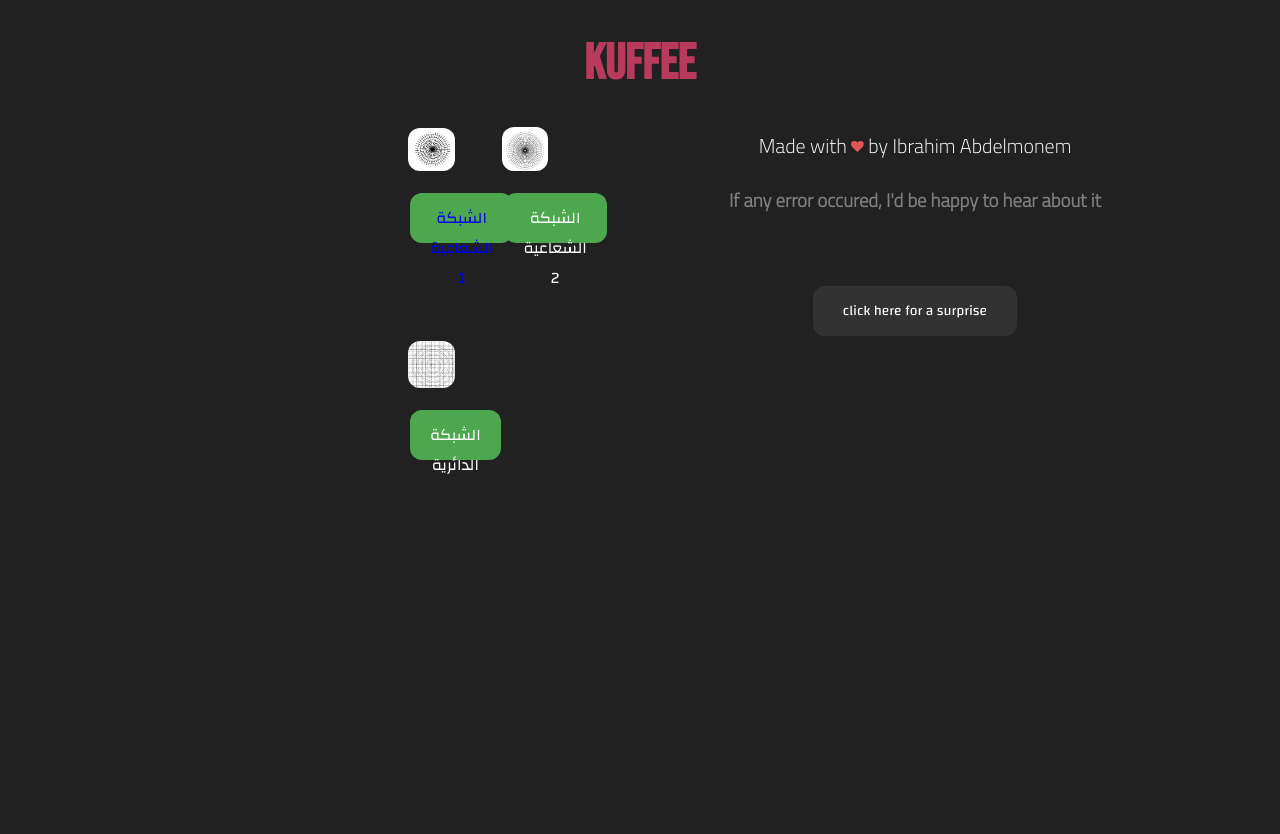
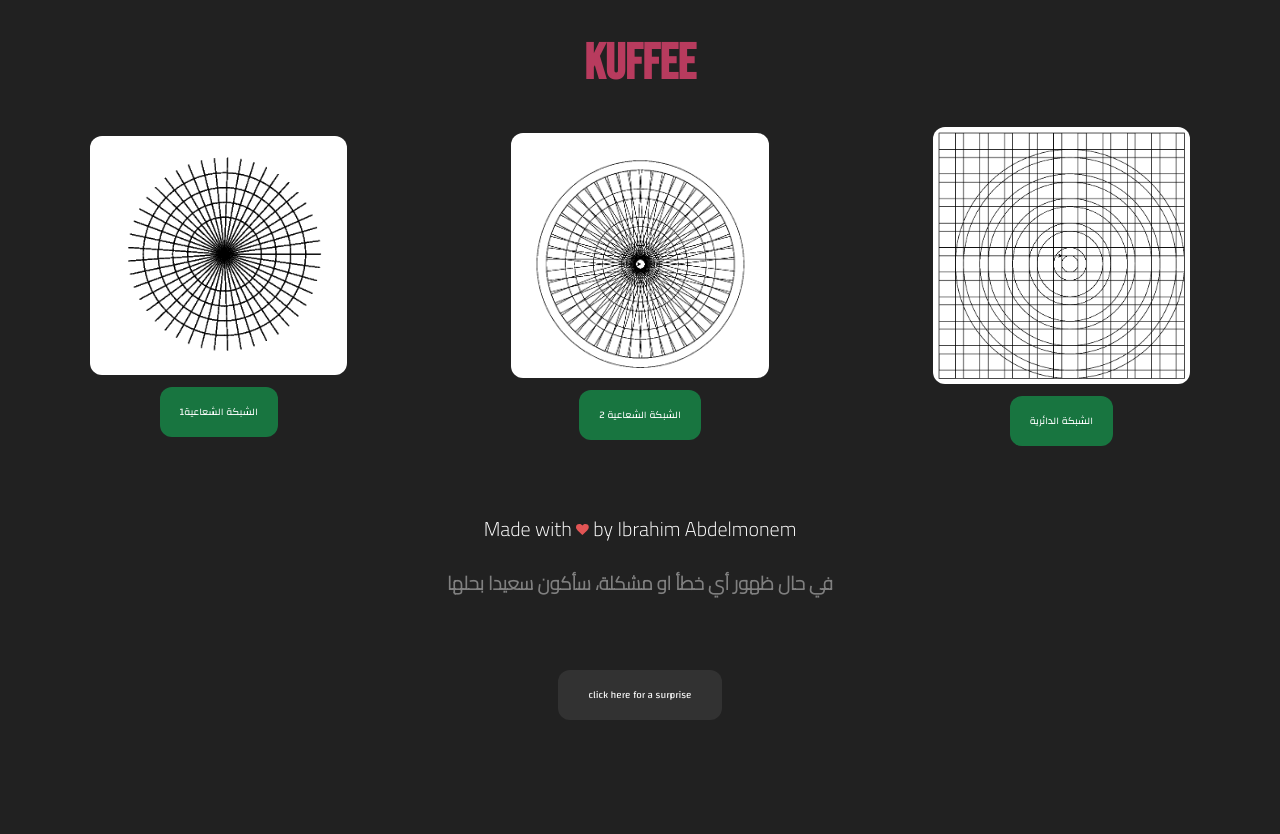
Before and after one commit to Ponita0/Kuffee, a Flask app: page / in a window 1280 px wide. Run offline with Flask 3, Linux system fonts and the light colour scheme; data that the repository does not hold is empty; some web fonts are replaced.

Commit message:
major update

```diff
--- a/static/css/style.css
+++ b/static/css/style.css
@@ -16,7 +16,7 @@ p{
     font-family: 'Changa', sans-serif;
 
 
-    font-size: 20px;
+    font-size: 16px;
 
 }
 
@@ -30,7 +30,7 @@ footer {
 
 font-weight: 400;
 height: 50px;
-font-size: 14px;
+font-size: 10px;
 color: #ffffff;
 /* background: linear-gradient(75deg, #D5B4B4 0%, #E4D0D0 89%); */
 background-color: #323232;
@@ -96,31 +96,17 @@ transform : translateY(-1px);
   'GRAD' 0,
   'opsz' 48
 }
-#wrapper {
-    width: 550px;
-    overflow: visible;
-    float: inline-start;
-}
-#first {
-    align-self: center;
-    width: 400px;
-    height: 60px;
 
-    float:inline-start; /* add this */
-
-}
-#second {
-    float: inline-end; /* add this */
-}
-#third {
-    float: inline-end; /* add this */
-}
  .title{
     color: #B83B5E;
     font-family: 'Bebas Neue', cursive;
     font-size: 50px;
-    width: 250px;
 
+ }
+ .titleDiv{
+    width: 100%;
+    text-align: center;
+    margin-bottom: -50px;
  }
  #titleId{
     float: inline-start; /* add this */
@@ -233,49 +219,92 @@ div#loading {
     background: url(loadingimage.gif) no-repeat;
     cursor: wait;
 }
-
-    .row {
+.box-container {
     display: flex;
-        flex-wrap: wrap;
+    flex-direction: row;
     justify-content: space-between;
     align-items: center;
+    margin: 10px 0;
 }
-
 .box {
-        width: 40%;
+        width: 10%;
         height: auto;
         margin-bottom: 50px;
         margin-right: 10px;
         text-align: center;
 
+
+        display: flex;
+			flex-direction: column;
+			align-items: center;
+			text-align: center;
+			width: 70%;
+			/* padding: 20px; */
+
+			border-radius: 5px;
+			margin: 50px;
+            transition : transform 1000MS ease-out;
+
+
+
     }
-    @media (max-width: 768px) {
-        .box-container {
-            flex-direction: column;
-            margin: 10px;
+
+    .outer-box-container .box:hover{
+        transition : transform 1000MS ease-in;
+        transition : background-color 200MS ease-in;
+
+        /* padding: 50px 41px; */
+        /* transform : translatey(50px); */
+        transform: scale(1.2);
+
+
+        background-color: rgb(67, 65, 65);
+            box-shadow: rgb(159, 157, 177) 0px 0px 9px 6px;
+
     }
-        .box {
-            margin-bottom: 20px;
-        }
+    .outer-box-container {
+        display: flex;
+        flex-direction: row;
+        justify-content: space-between;
+        align-items: center;
+        margin: 10px 0;
     }
     .box img {
-        max-width: 100%;
-        height: auto;
-        margin-bottom: 10px;
+        max-width: 80%;
         border-radius: 12px;
     }
     .box button {
-        background-color: #4ca74f;
+        background-color: #187540;
         color: white;
         border: none;
         padding: 10px 20px;
         text-align: center;
         text-decoration: none;
         display: inline-block;
-        font-size: 16px;
         margin: 4px 2px;
         cursor: pointer;
         width: auto;
+        max-width:100%;
+    }
+    @media (max-width: 768px) {
+        .box-container {
+            flex-direction: row;
+            margin: 20px;
+        }
+        .outer-box-container {
+            flex-direction: column;
+            margin: 20px;
+        }
+        .box {
+            margin-bottom: -20px;
+            width: 80%;
+        }
+        .box button {
+            font-size: 10px;
+        }
+        .box img{
+            width: 80%;
+        }
     }
 
     a:visited {
--- a/templates/g1.html
+++ b/templates/g1.html
@@ -20,7 +20,7 @@
                 Kuffee
             </h1>
             <form action="{{ url_for('wait') }}" method="post">
-                <div class="row">
+                <div class="box-container">
 
                     <div class="box" style="width: 40%;">
                         <center>
--- a/templates/g2.html
+++ b/templates/g2.html
@@ -20,7 +20,7 @@
                 Kuffee
             </h1>
             <form action="{{ url_for('wait') }}" method="post">
-                <div class="row">
+                <div class="box-container">
 
                     <div class="box">
                         <center>
--- a/templates/g3.html
+++ b/templates/g3.html
@@ -20,7 +20,7 @@
                 Kuffee
             </h1>
             <form action="{{ url_for('wait') }}" method="post">
-                <div class="row">
+                <div class="box-container">
 
                     <div class="box">
                         <center>
--- a/templates/home.html
+++ b/templates/home.html
@@ -1,9 +1,7 @@
 <!DOCTYPE html>
 <html>
-    <meta name="viewport" content="width=device-width, initial-scale=0.5, maximum-scale=1">
-    <!-- <meta name="viewport" content="width=device-width, initial-scale=1.0"> -->
-
-
+<head>
+	<title>Three Boxes Page</title>
 	<link rel="stylesheet" href="{{ url_for('static', filename='css/style.css') }}">
 	<link rel="stylesheet" href="https://fonts.googleapis.com/css2?family=Bebas+Neue&family=Koulen&family=Lato&family=Nunito&family=Playfair+Display:ital@1&family=Prata&family=Raleway:ital,wght@1,100&family=Roboto&family=Roboto+Condensed&family=Teko&display=swap">
     <link rel="preconnect" href="https://fonts.googleapis.com">
@@ -14,35 +12,34 @@
     <link rel="preconnect" href="https://fonts.googleapis.com">
     <link rel="preconnect" href="https://fonts.gstatic.com" crossorigin>
     <link href="https://fonts.googleapis.com/css2?family=Cairo:wght@300&family=Reem+Kufi&display=swap" rel="stylesheet">
+	<meta name="viewport" content="width=device-width, initial-scale=1">
+	<style>
 
+	</style>
+</head>
 <body>
+	<div class="titleDiv">
 
-        <center>
 		<h1 class="title">
 			Kuffee
 		</h1>
-    <div id="wrapper">
-        <div id="first">
+	</div>
+	<div class="outer-box-container">
+		<div class="box">
+			<a href="{{url_for('g1')}}">
 
+				<img src="{{ url_for('static', filename='imgs/g1.png') }}">
+				<button class="btn">الشبكة الشعاعية1</button>
+			</a>
 			</div>
-        <div class="row">
-            <div class="box" style="width: 31%;">
-                <a href="{{url_for('g1')}}">
-                <img src="{{ url_for('static', filename='imgs/g1.png') }}">
-                <button class="btn">الشبكة الشعاعية 1
-
-                    </a>
-                </button>
-
-            </div>
-            <div class="box"style="width: 31%;">
+		<div class="box">
 			<a href="{{url_for('g2')}}">
 
 				<img src="{{ url_for('static', filename='imgs/g2.png') }}">
 				<button class="btn">الشبكة الشعاعية 2</button>
 			</a>
 			</div>
-            <div class="box"style="width: 31%;">
+		<div class="box">
 			<a href="{{url_for('g3')}}">
 
 				<img src="{{ url_for('static', filename='imgs/g3.png') }}">
@@ -50,13 +47,7 @@
 			</a>
 		</div>
 	</div>
-    </div>
-
-</center>
-
-
 </body>
-
 <footer>
 
 	<span class="footer">
@@ -64,27 +55,10 @@
 
 	</span>
 	<h3 style="color: gray">
-            If any error occured, I'd be happy to hear about it
+		في حال ظهور أي خطأ او مشكلة، سأكون سعيدا بحلها
 	</h3>
 	<button id="toggle-button" class="btn">Click here for a surprise</button>
 	<img  id="element-to-toggle" src="{{ url_for('static', filename='all.jpg') }}" width="500px" style="display:none;"></img>
 
 </footer>
-    <script type="text/javascript">// <![CDATA[
-        function preloader(){
-            document.getElementById("loading").style.display = "none";
-            document.getElementById("content").style.display = "block";
-        }//preloader
-        window.onload = preloader;
-        const toggleButton = document.getElementById('toggle-button');
-const elementToToggle = document.getElementById('element-to-toggle');
-
-toggleButton.addEventListener('click', () => {
-  if (elementToToggle.style.display === 'none') {
-    elementToToggle.style.display = 'initial';
-  } else {
-    elementToToggle.style.display = 'none';
-  }
-});
-// ]]></script>
 </html>
```
Lines whose indentation alone changed are shown as unchanged.
